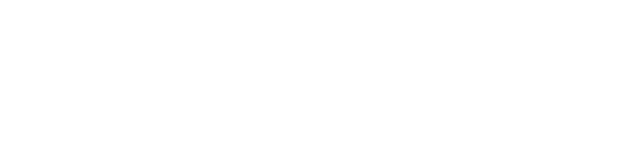
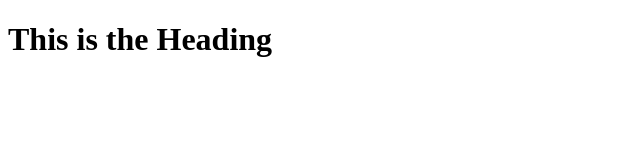
Before and after one commit to Ruiqi1125/web-design-class, a plain HTML site: page index.html in a window 1280 px wide. Shown: the whole page, without its empty margins (0-640 px from the left). Drawn offline with Linux system fonts and the light colour scheme.

Commit message:
Add file

```diff
--- a/index.html
+++ b/index.html
@@ -4,9 +4,11 @@
       <meta charset="UTF-8">
       <meta name="viewport" content="width=device-width, initial-scale=1.0">
       <meta http-equiv="X-UA-Compatible" content="ie=edge">
-   <title>Document</title>
+      <title>This is the title</title>
    </head>
    <body>
-
+      <h1>
+         This is the Heading
+      </h1>
    </body>
 </html>
```
Also changed, not shown: 1 other file. Lines whose indentation alone changed are shown as unchanged.
